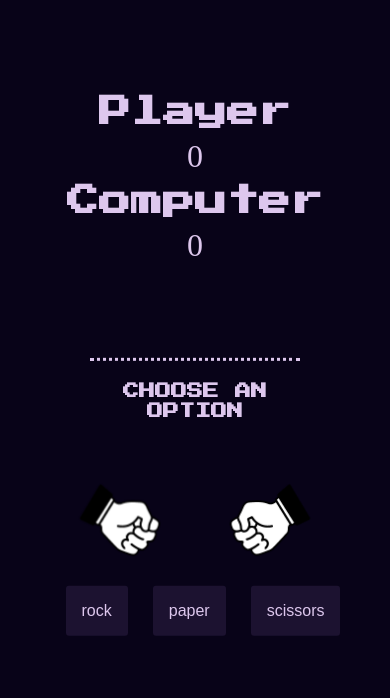
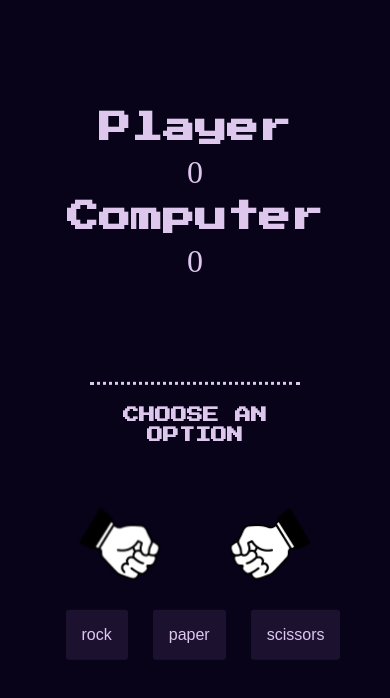
Before and after one commit to apolloniiaa/rock.paper.scissors-game, a plain HTML site: page index.html in a window 390 px wide. Both pictures are taken after a click on the button "Let's Play". Drawn offline with Linux system fonts and the light colour scheme.

```diff
--- a/style.css
+++ b/style.css
@@ -151,7 +151,8 @@ div.fadeIn {
 @media (max-width: 1024px) {
   .score {
     flex-direction: column;
-    padding-top: 6rem;
+
+    padding-top: 9rem;
   }
   .score h2 {
     font-size: 3rem;
@@ -159,9 +160,15 @@ div.fadeIn {
   .score p {
     font-size: 3rem;
   }
+  .match {
+    top: 65%;
+  }
 }
 
 @media (max-width: 780px) {
+  .score {
+    padding-top: 7rem;
+  }
   .score h2 {
     font-size: 2rem;
   }
@@ -183,7 +190,7 @@ div.fadeIn {
     margin-left: 1rem;
   }
   .winner {
-    margin-top: 10rem;
+    margin-top: 13rem;
     font-size: 1rem;
     line-height: 1.3;
   }
@@ -194,4 +201,7 @@ div.fadeIn {
   .container {
     margin-bottom: 10px;
   }
+  .match {
+    top: 50%;
+  }
 }
```
Also changed, not shown: 1 other file.
